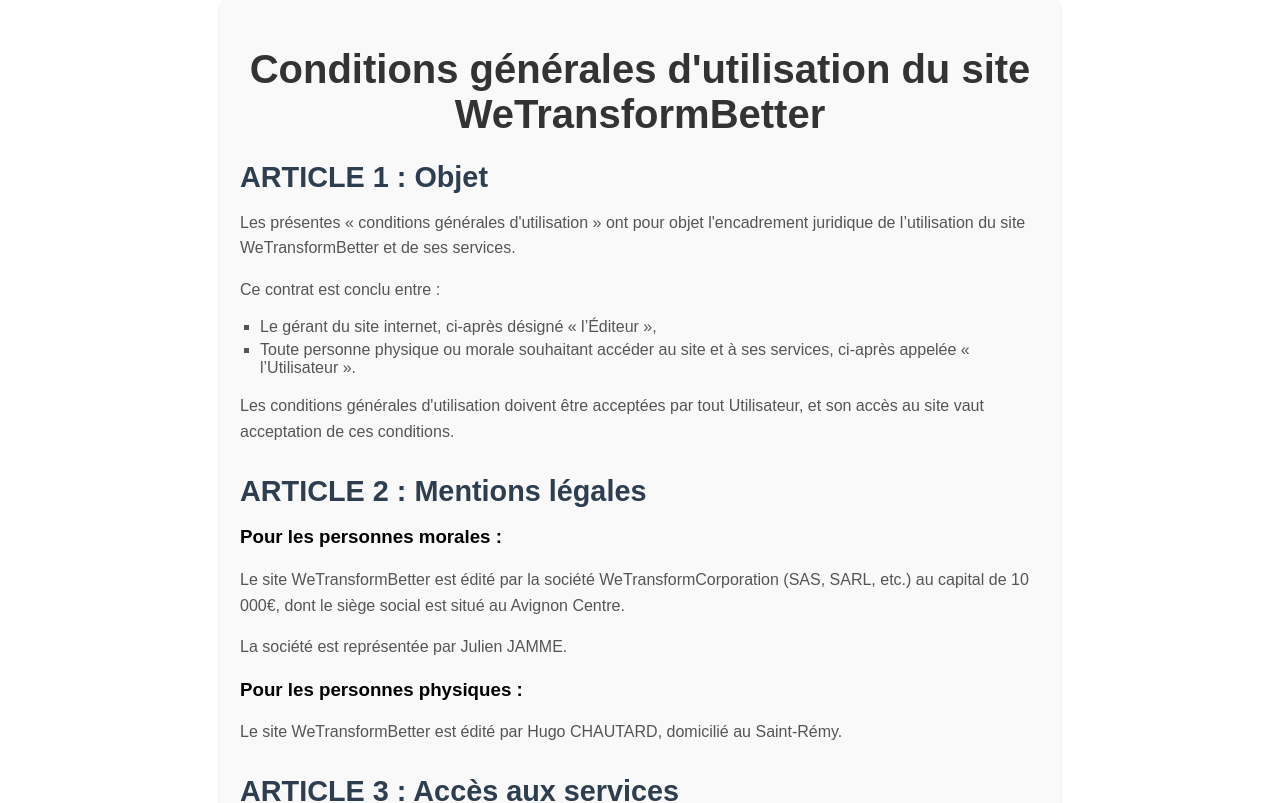
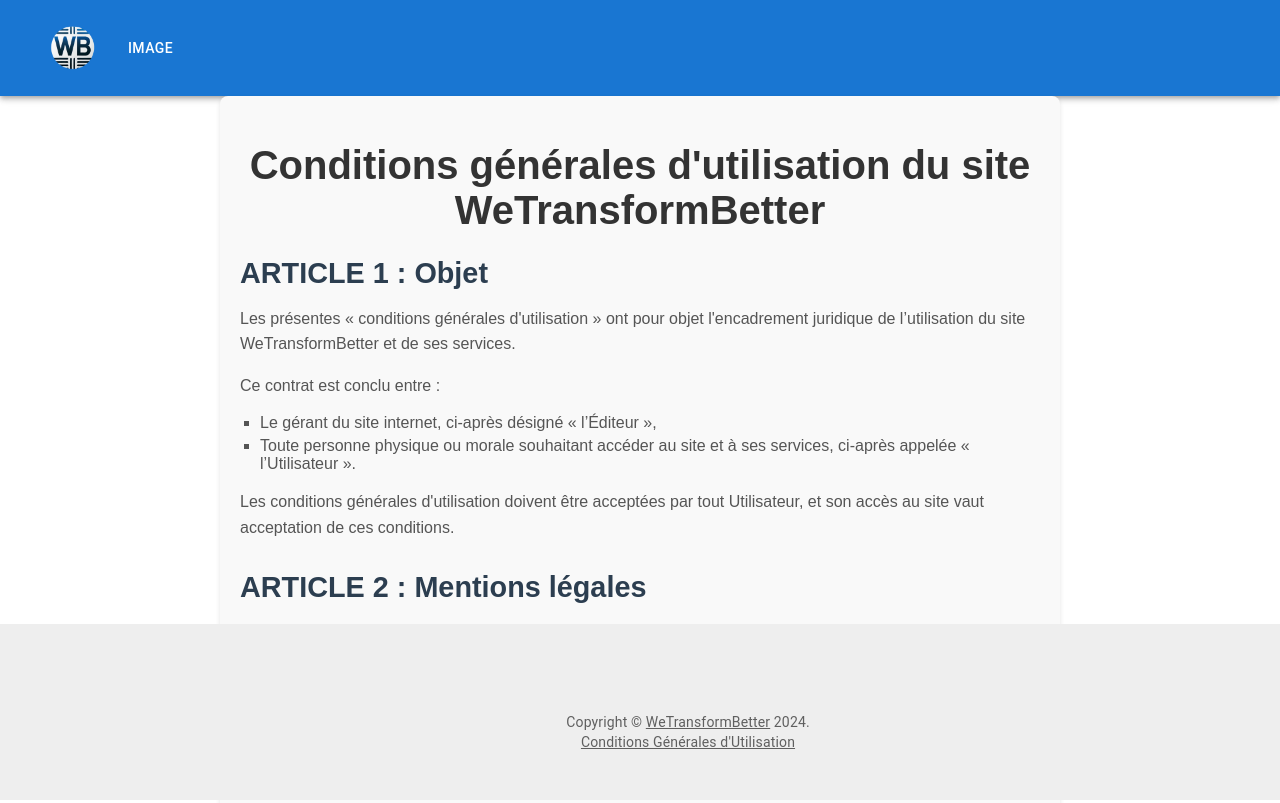
Before and after one commit to Hchautard/WeTransformBetter, a React (Create React App) app: page /conditions in a window 1280 px wide. Shown: the top 803 px of the page. Built offline with nearby package versions, Linux system fonts and the light colour scheme.

Commit message:
Add header and footer in cgu page

```diff
--- a/src/components/cgu.js
+++ b/src/components/cgu.js
@@ -1,10 +1,12 @@
-// src/components/ConditionsGenerales.js
-
 import React from 'react';
+import ResponsiveAppBar from './appBar';
+import Footer from './footer';
 import './cgu.css';
 
 const ConditionsGenerales = () => {
     return (
+        <>
+            <ResponsiveAppBar />
         <div class="container">
             <h1>Conditions générales d'utilisation du site WeTransformBetter</h1>
 
@@ -103,6 +105,8 @@
                 <p>Le présent contrat dépend de la législation française. En cas de litige, les tribunaux compétents seront ceux du ressort du siège social de l’Éditeur.</p>
             </div>
         </div>
+        <Footer />
+    </>
 
   );
 }
```
